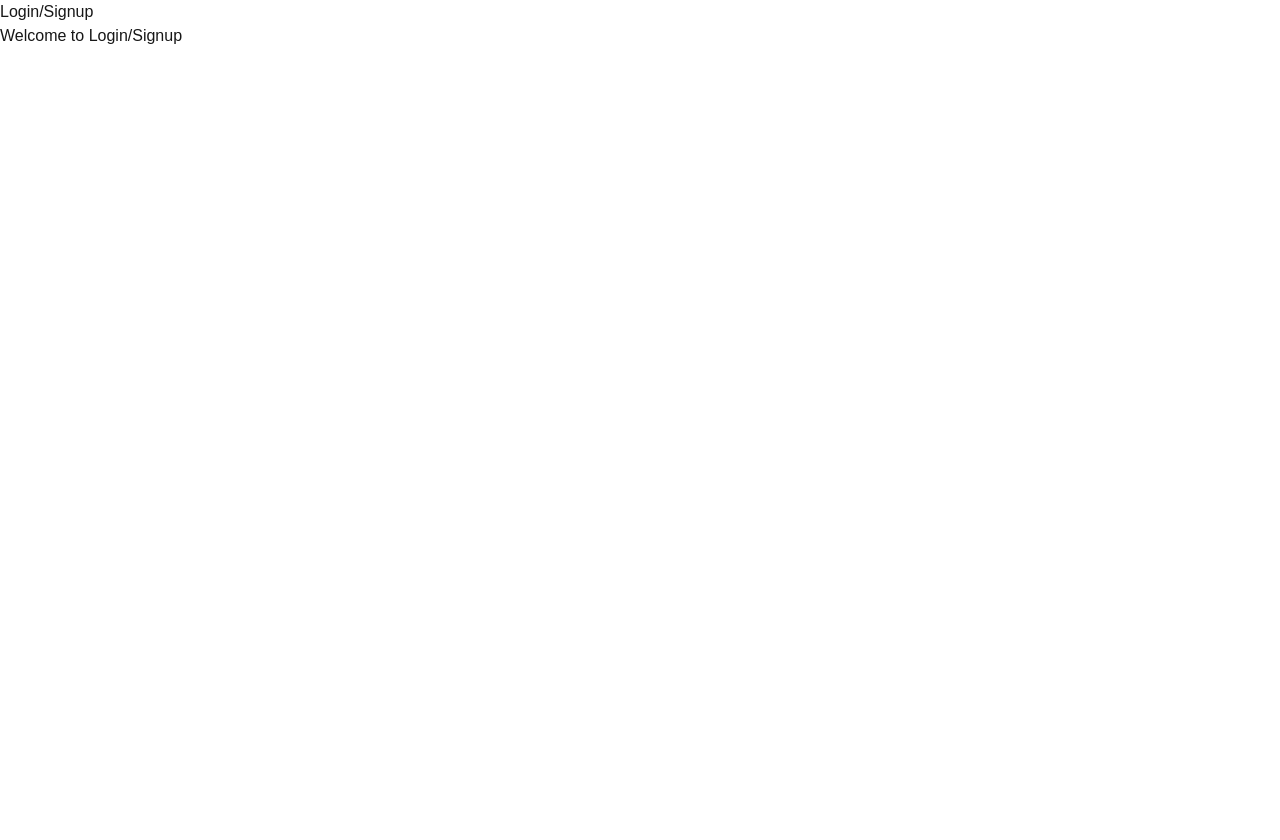
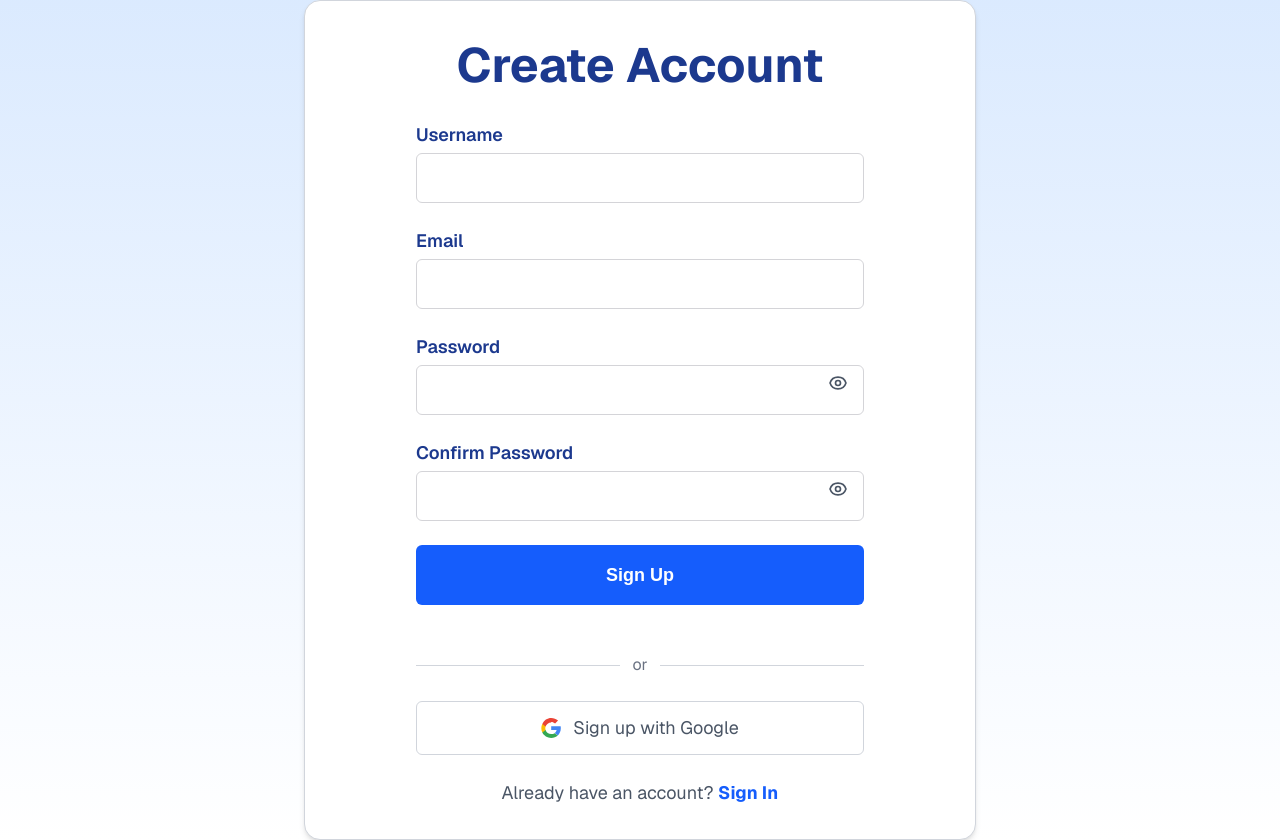
Before and after one commit to ICPEP-SE-CITU/GearFolio, a Next.js app: page /login_signup in a window 1280 px wide. Before the commit the page ends 800 px from the top, so only its background shows below. Built offline with nearby package versions, Linux system fonts and the light colour scheme.

Commit message:
signup feature

```diff
--- a/src/app/(routes)/login_signup/page.js
+++ b/src/app/(routes)/login_signup/page.js
@@ -1,10 +1,203 @@
-function LoginSignUp() {
+"use client";
+import { useState } from "react";
+
+// Icons extracted for cleanliness
+const EyeIcon = () => (
+  <svg xmlns="http://www.w3.org/2000/svg" className="h-5 w-5 text-gray-600" fill="none" viewBox="0 0 24 24" stroke="currentColor">
+    <path strokeLinecap="round" strokeLinejoin="round" strokeWidth={2} d="M15 12a3 3 0 11-6 0 3 3 0 016 0z" />
+    <path strokeLinecap="round" strokeLinejoin="round" strokeWidth={2} d="M2.458 12C3.732 7.943 7.522 5 12 5c4.478 0 8.268 2.943 9.542 7-1.274 4.057-5.064 7-9.542 7-4.478 0-8.268-2.943-9.542-7z" />
+  </svg>
+);
+
+const EyeOffIcon = () => (
+  <svg xmlns="http://www.w3.org/2000/svg" className="h-5 w-5 text-gray-600" fill="none" viewBox="0 0 24 24" stroke="currentColor">
+    <path strokeLinecap="round" strokeLinejoin="round" strokeWidth={2} d="M13.875 18.825A10.05 10.05 0 0112 19c-5.523 0-10-4.477-10-10 0-1.02.152-2.007.438-2.938M9.88 9.88a3 3 0 114.242 4.242M15 12a3 3 0 00-3-3M3 3l18 18" />
+  </svg>
+);
+
+const GoogleIcon = () => (
+  <svg className="w-5 h-5 mr-3" viewBox="0 0 533.5 544.3" xmlns="http://www.w3.org/2000/svg">
+    <path d="M533.5 278.4c0-18.2-1.6-36-4.7-53.2H272v100.8h146.9c-6.3 34-25.1 62.8-53.4 82l86.2 66.7c50.3-46.4 81.8-114.8 81.8-196.3z" fill="#4285F4" />
+    <path d="M272 544.3c72.6 0 133.7-24.1 178.2-65.6l-86.2-66.7c-24 16.1-54.7 25.6-92 25.6-70.8 0-130.8-47.8-152.4-112.1H30.7v70.6C74.5 480.9 167.5 544.3 272 544.3z" fill="#34A853" />
+    <path d="M119.6 325.5c-10.1-30-10.1-62.1 0-92.1V162.7H30.7c-36.4 71.6-36.4 157.4 0 229l88.9-66.2z" fill="#FBBC04" />
+    <path d="M272 107.7c39.5-.6 77.6 14.3 106.4 41.5l79.4-79.4C404.7 24.1 343.6 0 272 0 167.5 0 74.5 63.4 30.7 162.7l88.9 70.7c21.6-64.3 81.6-112.1 152.4-112.1z" fill="#EA4335" />
+  </svg>
+);
+
+function Signup() {
+  const [username, setUsername] = useState("");
+  const [email, setEmail] = useState("");
+  const [password, setPassword] = useState("");
+  const [confirmPassword, setConfirmPassword] = useState("");
+  const [showPassword, setShowPassword] = useState(false);
+  const [showConfirmPassword, setShowConfirmPassword] = useState(false);
+  const [errors, setErrors] = useState({});
+
+  const validate = () => {
+    const newErrors = {};
+
+    if (!username.trim()) {
+      newErrors.username = "Username is required.";
+    }
+
+    if (!email.trim()) {
+      newErrors.email = "Email is required.";
+    } else if (!/^[\w-.]+@([\w-]+\.)+[\w-]{2,4}$/.test(email)) {
+      newErrors.email = "Enter a valid email address.";
+    }
+
+    if (!password) {
+      newErrors.password = "Password is required.";
+    }
+
+    if (!confirmPassword) {
+      newErrors.confirmPassword = "Please confirm your password.";
+    } else if (password !== confirmPassword) {
+      newErrors.confirmPassword = "Passwords do not match.";
+    }
+
+    setErrors(newErrors);
+    return Object.keys(newErrors).length === 0;
+  };
+
+  const handleSubmit = (e) => {
+    e.preventDefault();
+    if (validate()) {
+      alert("Form submitted successfully!");
+      // Submit the form or send the data
+    }
+  };
+
   return (
-    <div>
-      <h1>Login/Signup</h1>
-      <p>Welcome to Login/Signup</p>
+    <div className="flex items-center justify-center min-h-screen px-4 bg-gradient-to-b from-blue-100 to-white">
+      <div className="w-full max-w-2xl p-8 bg-white rounded-2xl shadow-md border border-gray-300">
+        <h2 className="text-center text-4xl sm:text-5xl font-bold text-blue-900 font-['Geist'] mt-2">
+          Create Account
+        </h2>
+
+        <form onSubmit={handleSubmit} className="mt-8 space-y-6 mx-auto max-w-md">
+
+          {/* Username */}
+          <div>
+            <label className="block text-lg font-semibold text-blue-900 font-['Geist']">
+              Username
+            </label>
+            <input
+              type="text"
+              value={username}
+              onChange={(e) => setUsername(e.target.value)}
+              className="w-full px-4 py-3 mt-1 bg-white border border-zinc-300 rounded-md outline-none focus:ring-2 focus:ring-blue-300"
+            />
+            {errors.username && (
+              <p className="text-red-500 text-sm mt-1">{errors.username}</p>
+            )}
+          </div>
+
+          {/* Email */}
+          <div>
+            <label className="block text-lg font-semibold text-blue-900 font-['Geist']">
+              Email
+            </label>
+            <input
+              type="email"
+              value={email}
+              onChange={(e) => setEmail(e.target.value)}
+              className="w-full px-4 py-3 mt-1 bg-white border border-zinc-300 rounded-md outline-none focus:ring-2 focus:ring-blue-300"
+            />
+            {errors.email && (
+              <p className="text-red-500 text-sm mt-1">{errors.email}</p>
+            )}
+          </div>
+
+          {/* Password */}
+          <div className="relative">
+            <label className="block text-lg font-semibold text-blue-900 font-['Geist']">
+              Password
+            </label>
+            <input
+              type={showPassword ? "text" : "password"}
+              value={password}
+              onChange={(e) => setPassword(e.target.value)}
+              className="w-full px-4 py-3 mt-1 bg-white border border-zinc-300 rounded-md outline-none focus:ring-2 focus:ring-blue-300"
+            />
+            <button
+              type="button"
+              onClick={() => setShowPassword(!showPassword)}
+              className="absolute top-10 right-4"
+            >
+              {showPassword ? (
+                <EyeOffIcon />
+              ) : (
+                <EyeIcon />
+              )}
+            </button>
+            {errors.password && (
+              <p className="text-red-500 text-sm mt-1">{errors.password}</p>
+            )}
+          </div>
+
+          {/* Confirm Password */}
+          <div className="relative">
+            <label className="block text-lg font-semibold text-blue-900 font-['Geist']">
+              Confirm Password
+            </label>
+            <input
+              type={showConfirmPassword ? "text" : "password"}
+              value={confirmPassword}
+              onChange={(e) => setConfirmPassword(e.target.value)}
+              className="w-full px-4 py-3 mt-1 bg-white border border-zinc-300 rounded-md outline-none focus:ring-2 focus:ring-blue-300"
+            />
+            <button
+              type="button"
+              onClick={() => setShowConfirmPassword(!showConfirmPassword)}
+              className="absolute top-10 right-4"
+            >
+              {showConfirmPassword ? (
+                <EyeOffIcon />
+              ) : (
+                <EyeIcon />
+              )}
+            </button>
+            {errors.confirmPassword && (
+              <p className="text-red-500 text-sm mt-1">{errors.confirmPassword}</p>
+            )}
+          </div>
+
+          {/* Submit Button */}
+          <button
+            type="submit"
+            className="w-full py-4 text-lg font-semibold text-white bg-blue-600 rounded-md hover:bg-blue-700 transition"
+          >
+            Sign Up
+          </button>
+
+          {/* OR Divider */}
+          <div className="flex items-center my-6">
+            <hr className="flex-grow border-gray-300" />
+            <span className="mx-3 text-gray-500 font-['Geist']">or</span>
+            <hr className="flex-grow border-gray-300" />
+          </div>
+
+          {/* Google Signup Button */}
+          <button
+            type="button"
+            className="w-full flex items-center justify-center py-3 border border-gray-300 rounded-md hover:bg-gray-100 transition"
+          >
+            <GoogleIcon />
+            <span className="text-gray-600 text-lg font-['Geist']">Sign up with Google</span>
+          </button>
+        </form>
+
+        {/* Already have an account */}
+        <p className="mt-6 text-center text-gray-600 text-lg font-['Geist']">
+          Already have an account?{" "}
+          <a href="/signin" className="text-blue-600 font-bold">
+            Sign In
+          </a>
+        </p>
+      </div>
     </div>
   );
 }
 
-export default LoginSignUp;
+export default Signup;
```
Also changed, not shown: package.json (+4 -4 lines), 1 other file (tests, documents, lock files or other folders).
